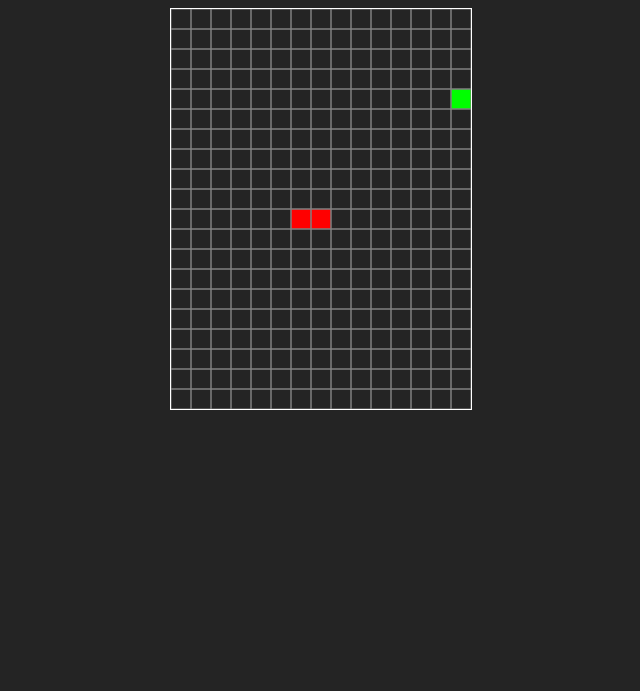
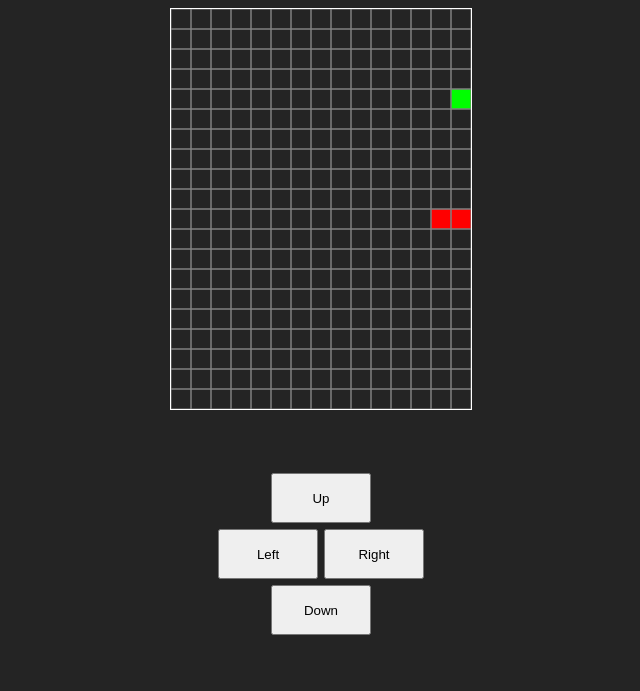
Before and after one commit to kennychu0510/snake_game, a website built with Vite: page index.html in a window 1280 px wide. Shown: the whole page, without its empty margins (319-959 px from the left). Built offline with nearby package versions, Linux system fonts and the light colour scheme.

Commit message:
added virtual buttons

```diff
--- a/index.html
+++ b/index.html
@@ -13,7 +13,14 @@
   <div id="app">
     <!-- <div id="game-header">Level: <span>1</span></div> -->
     <canvas></canvas>
-
+    <div id="controller" style="display: flex; flex-direction: column; align-items: center; justify-content: center;">
+      <button id="up-button">Up</button>
+      <div style="display:flex;">
+        <button id="left-button">Left</button>
+        <button id="right-button">Right</button>
+      </div>
+      <button id="down-button">Down</button>
+    </div>
   </div>
   <script type="module" src="/src/main.ts"></script>
 </body>
--- a/src/Snake.ts
+++ b/src/Snake.ts
@@ -14,7 +14,7 @@ export default class Snake {
   }[];
 
   ctx: CanvasRenderingContext2D;
-  direction: DIRECTION;
+  private direction: DIRECTION;
   tick = 0;
   food: Food;
 
--- a/src/constant.ts
+++ b/src/constant.ts
@@ -12,7 +12,7 @@ export enum DIRECTION {
   UP = 3,
 }
 
-export const SPEED = 30;
+export const SPEED = 20;
 
 export type Cell = {
   x: number,
--- a/src/main.ts
+++ b/src/main.ts
@@ -8,17 +8,21 @@ function getElement(selector: string) {
 }
 
 const canvas = getElement('canvas') as HTMLCanvasElement;
+const LEFT_BUTTON = getElement('#left-button') as HTMLButtonElement;
+const RIGHT_BUTTON = getElement('#right-button') as HTMLButtonElement;
+const DOWN_BUTTON = getElement('#down-button') as HTMLButtonElement;
+const UP_BUTTON = getElement('#up-button') as HTMLButtonElement;
 const ctx = canvas.getContext('2d') as CanvasRenderingContext2D;
 
 canvas.width = CANVAS_WIDTH;
 canvas.height = CANVAS_HEIGHT;
 window.devicePixelRatio = 2;
 
-const GAME = new Game(ctx);
+const game = new Game(ctx);
 
 function render() {
   clear(ctx);
-  GAME.draw();
+  game.draw();
   requestAnimationFrame(render);
 }
 
@@ -32,19 +36,32 @@ document.addEventListener('keydown', (e) => {
   switch (e.key) {
     case 'a':
     case 'ArrowLeft':
-      GAME.snake.direction = DIRECTION.LEFT;
+      game.snake.changeDirection(DIRECTION.LEFT);
       break;
     case 's':
     case 'ArrowDown':
-      GAME.snake.direction = DIRECTION.DOWN;
+      game.snake.changeDirection(DIRECTION.DOWN);
       break;
     case 'd':
     case 'ArrowRight':
-      GAME.snake.direction = DIRECTION.RIGHT;
+      game.snake.changeDirection(DIRECTION.RIGHT);
       break;
     case 'w':
     case 'ArrowUp':
-      GAME.snake.direction = DIRECTION.UP;
+      game.snake.changeDirection(DIRECTION.UP);
       break;
   }
 });
+
+LEFT_BUTTON.addEventListener('click', () => {
+  game.snake.changeDirection(DIRECTION.LEFT);
+})
+RIGHT_BUTTON.addEventListener('click', () => {
+  game.snake.changeDirection(DIRECTION.RIGHT);
+})
+DOWN_BUTTON.addEventListener('click', () => {
+  game.snake.changeDirection(DIRECTION.DOWN);
+})
+UP_BUTTON.addEventListener('click', () => {
+  game.snake.changeDirection(DIRECTION.UP);
+})
--- a/src/style.css
+++ b/src/style.css
@@ -34,3 +34,15 @@ canvas {
   height: 400px;
   border: 1px solid white;
 }
+
+#controller {
+  margin-top: 10px;
+  flex-grow: 1;
+  width: 100%;
+}
+
+#controller button {
+  height: 50px;
+  width: 100px;
+  margin: 3px;
+}
```
